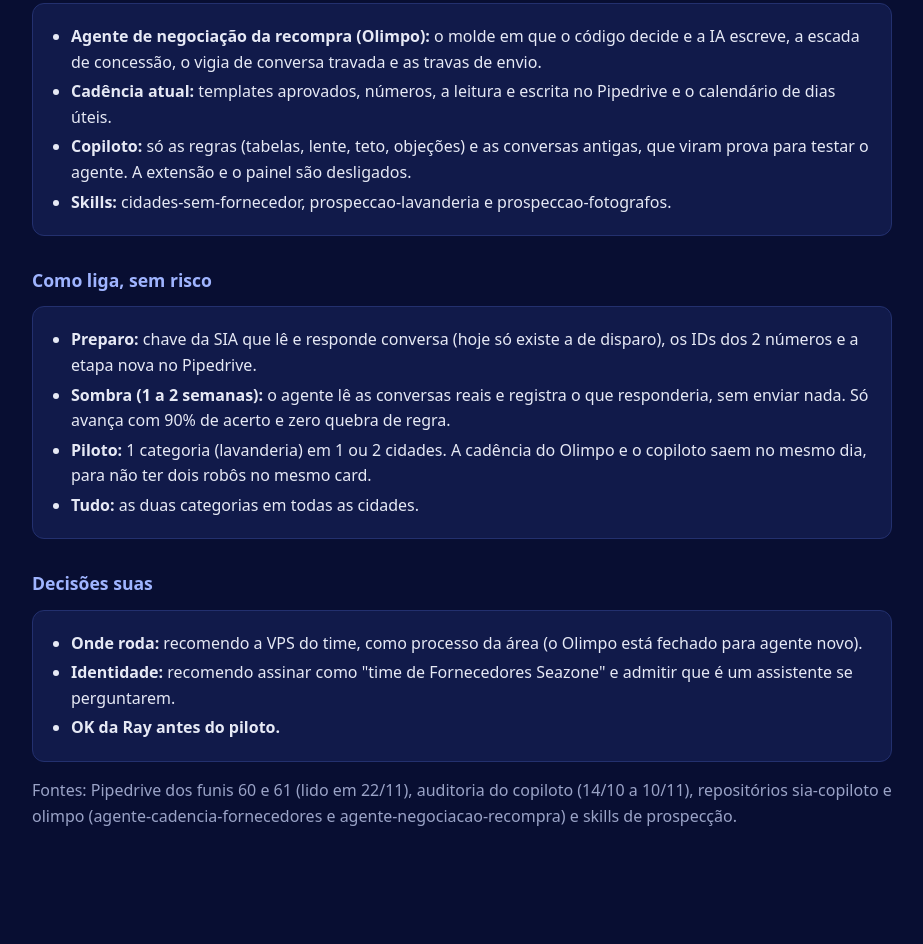
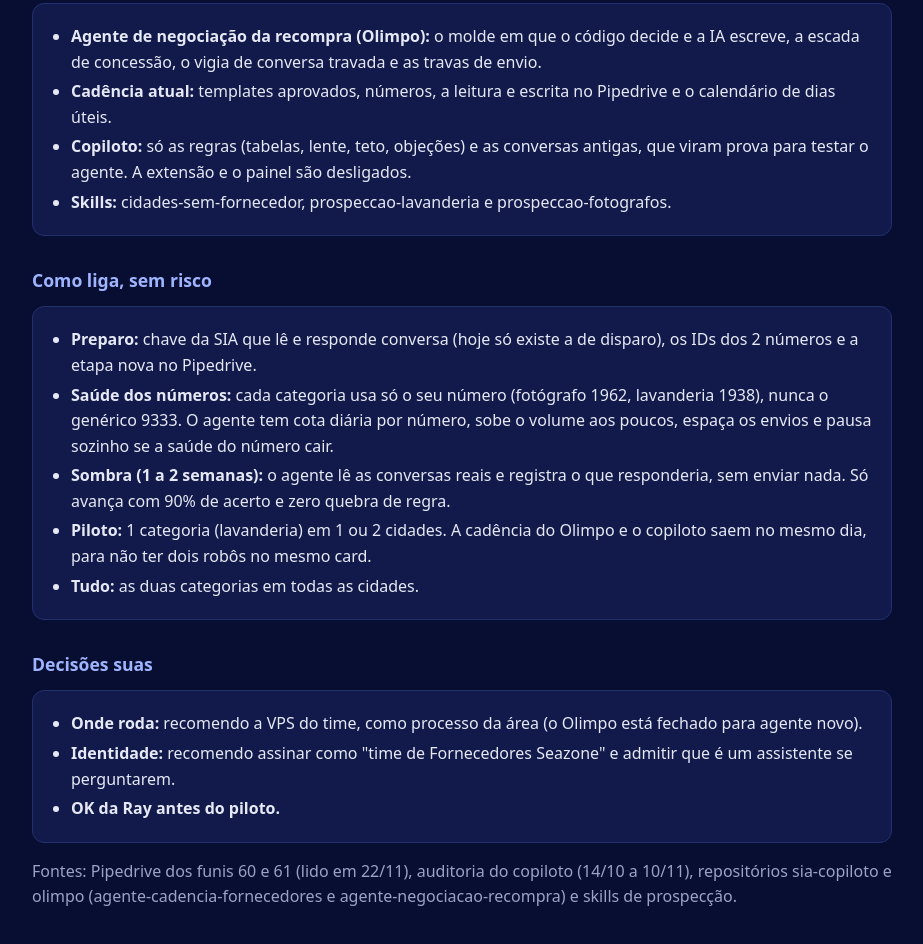
Before and after one commit to henrymatsumoto-cpu/html-tasks, a plain HTML site: page prospeccao-agente-fluxo-2026-11-22.html in a window 1280 px wide. Shown: the part 2625-3569 px from the top of the page, without its empty margins (178-1101 px from the left). Before the commit the page ends 3530 px from the top, so only its background shows below. Drawn offline with Linux system fonts and the light colour scheme.

Commit message:
docs(prospeccao): um número por categoria e cuidado com a saúde
Co-Authored-By: Claude Opus 5.5 <noreply@anthropic.com>

```diff
--- a/prospeccao-agente-fluxo-2026-11-22.html
+++ b/prospeccao-agente-fluxo-2026-11-22.html
@@ -99,6 +99,7 @@ table{width:100%;border-collapse:collapse;font-size:.92rem}td,th{padding:6px 8px
 <h2>Como liga, sem risco</h2>
 <div class=card><ul>
 <li><b>Preparo:</b> chave da SIA que lê e responde conversa (hoje só existe a de disparo), os IDs dos 2 números e a etapa nova no Pipedrive.</li>
+<li><b>Saúde dos números:</b> cada categoria usa só o seu número (fotógrafo 1962, lavanderia 1938), nunca o genérico 9333. O agente tem cota diária por número, sobe o volume aos poucos, espaça os envios e pausa sozinho se a saúde do número cair.</li>
 <li><b>Sombra (1 a 2 semanas):</b> o agente lê as conversas reais e registra o que responderia, sem enviar nada. Só avança com 90% de acerto e zero quebra de regra.</li>
 <li><b>Piloto:</b> 1 categoria (lavanderia) em 1 ou 2 cidades. A cadência do Olimpo e o copiloto saem no mesmo dia, para não ter dois robôs no mesmo card.</li>
 <li><b>Tudo:</b> as duas categorias em todas as cidades.</li>
```
